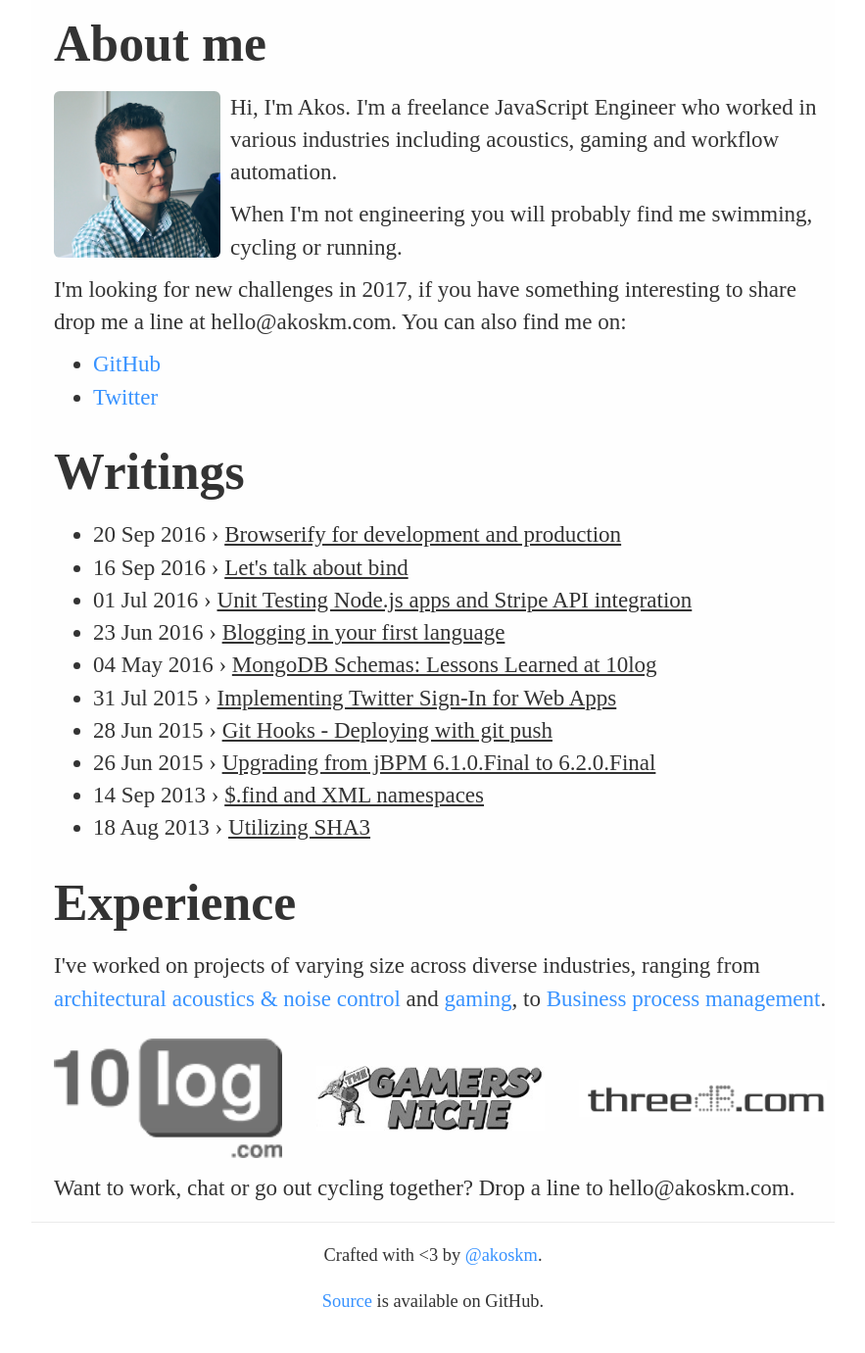
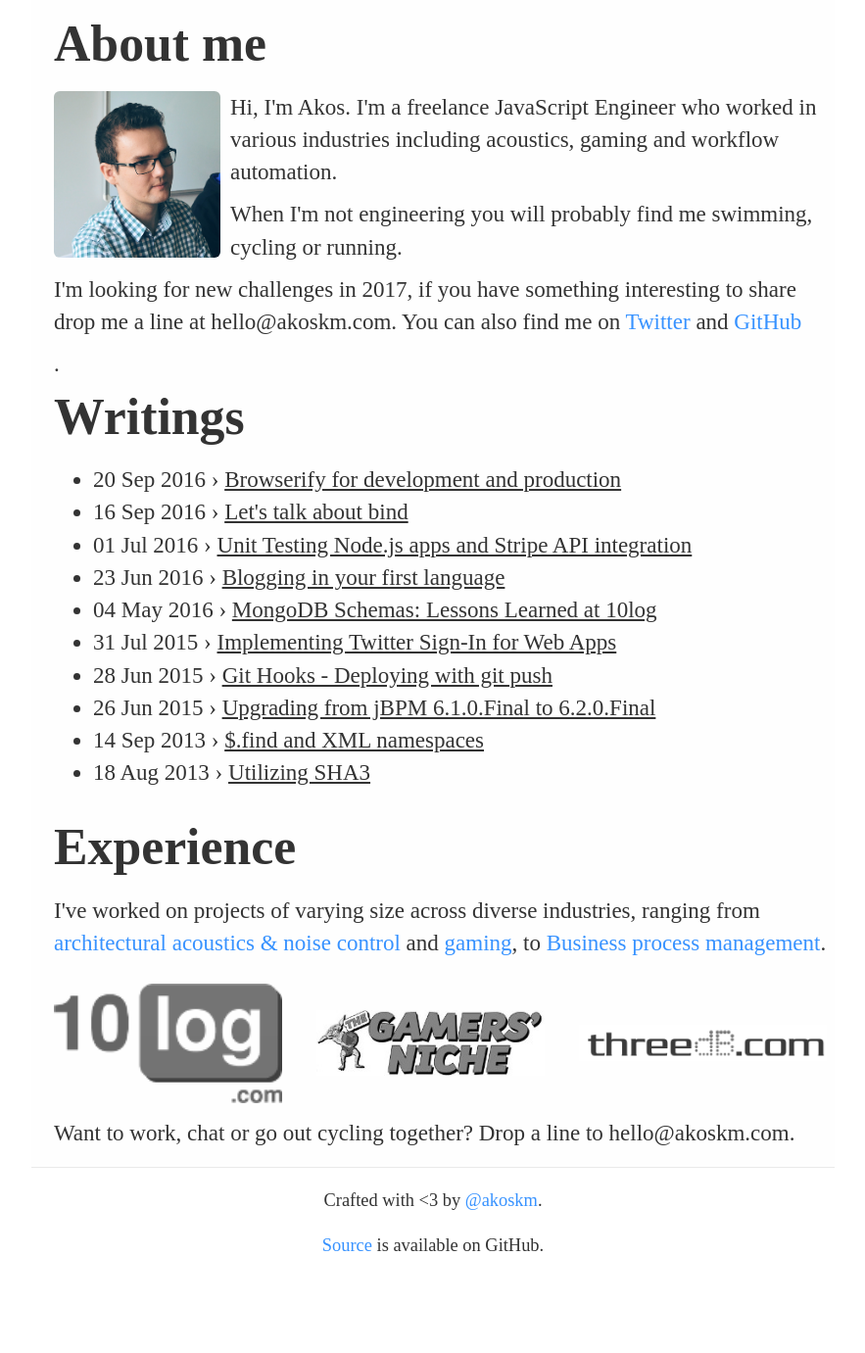
Before and after one commit to akoskm/akoskm.github.io, a Jekyll site: the page built from index.html, in a window 1280 px wide. Shown: the whole page at 98% size, without its empty margins (198-1081 px from the left). Built offline with Jekyll 4.4.1, drawn with Linux system fonts in a browser that asks for light colours; nearby versions of some CDN libraries; some web fonts are replaced; comment, search, counter and statistics services are not loaded; after the commit the page ends 1325 px from its top, so only the background shows below that.

Commit message:
remove list

```diff
--- a/index.html
+++ b/index.html
@@ -17,15 +17,7 @@ title: Akos Kemives
         <p>Hi, I'm Akos. I'm a freelance JavaScript Engineer who worked in various industries including acoustics, gaming and workflow automation.</p>
         <p>When I'm not engineering you will probably find me swimming, cycling or running.</p>
         <p>I'm looking for new challenges in 2017, if you have something interesting to share drop me a
-          line at hello@akoskm.com. You can also find me on:</p>
-      </div>
-    </div>
-    <div class="grid">
-      <div class="col-1">
-        <ul>
-          <li><a href="https://github.com/akoskm">GitHub</a></li>
-          <li><a href="https://twitter.com/akoskm">Twitter</a></li>
-        </ul>
+          line at hello@akoskm.com. You can also find me on <a href="https://twitter.com/akoskm">Twitter</a> and <a href="https://github.com/akoskm">GitHub</a></p>.
       </div>
     </div>
   </div>
```
